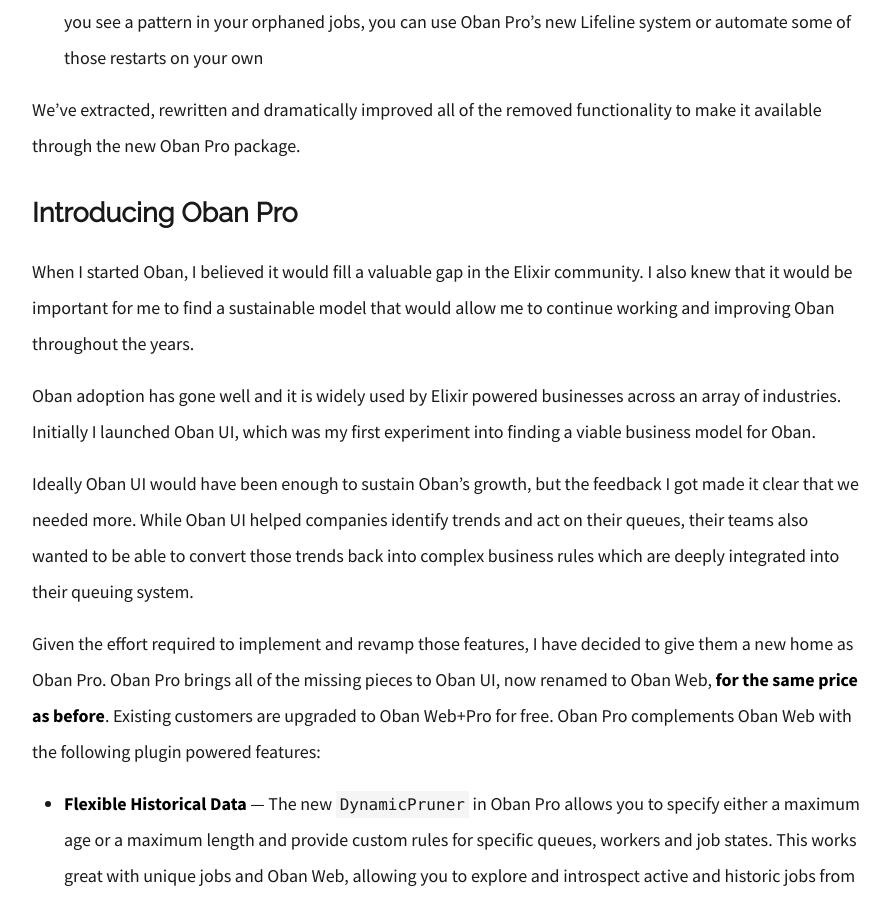
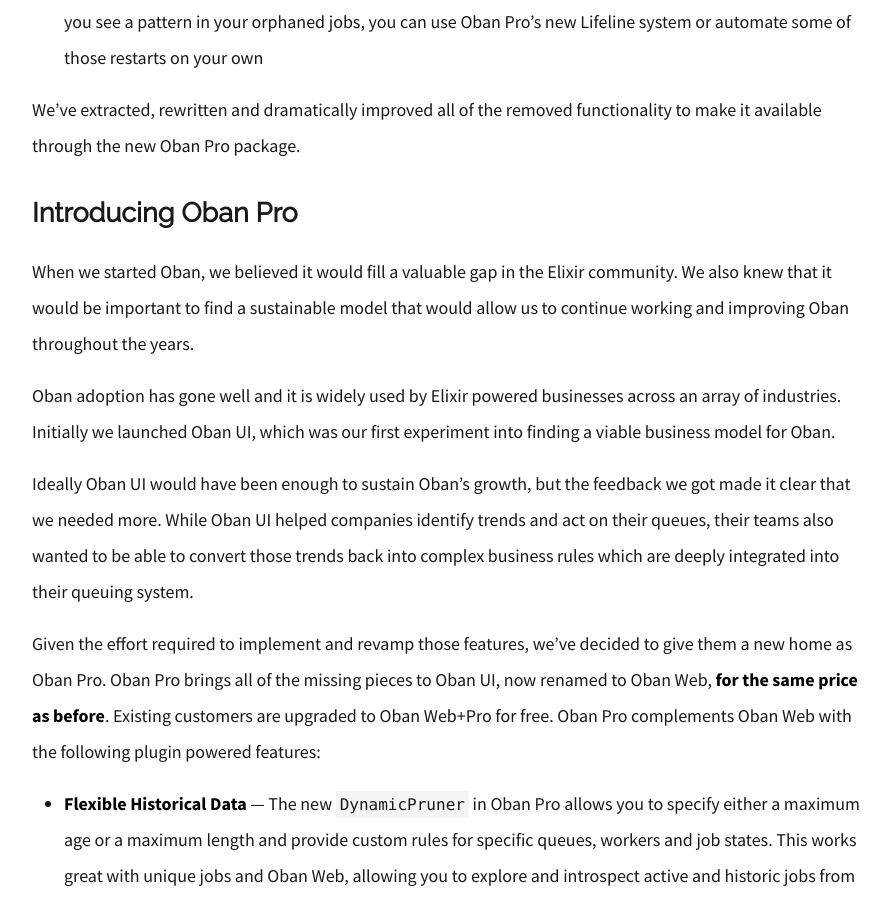
Before and after one commit to sorentwo/soren-website, a Jekyll site: the page built from _posts/2020-06-12-announcing-oban-pro.md, in a window 1280 px wide and 900 px high, scrolled down 2080 px. Shown: the whole window, without its empty margins (194-1084 px from the left). Built offline with Jekyll 4.4.1, drawn with Linux system fonts in a browser that asks for light colours; some of the changed text lies outside the part shown.

Commit message:
Change language to indicate fully company effort

```diff
--- a/_posts/2020-06-12-announcing-oban-pro.md
+++ b/_posts/2020-06-12-announcing-oban-pro.md
@@ -60,16 +60,16 @@
 
 ## Introducing Oban Pro
 
-When I started Oban, I believed it would fill a valuable gap in the Elixir community.
-I also knew that it would be important for me to find a sustainable model that would allow me to continue working and improving Oban throughout the years.
+When we started Oban, we believed it would fill a valuable gap in the Elixir community.
+We also knew that it would be important to find a sustainable model that would allow us to continue working and improving Oban throughout the years.
 
 Oban adoption has gone well and it is widely used by Elixir powered businesses across an array of industries.
-Initially I launched Oban UI, which was my first experiment into finding a viable business model for Oban.
+Initially we launched Oban UI, which was our first experiment into finding a viable business model for Oban.
 
-Ideally Oban UI would have been enough to sustain Oban's growth, but the feedback I got made it clear that we needed more.
+Ideally Oban UI would have been enough to sustain Oban's growth, but the feedback we got made it clear that we needed more.
 While Oban UI helped companies identify trends and act on their queues, their teams also wanted to be able to convert those trends back into complex business rules which are deeply integrated into their queuing system.
 
-Given the effort required to implement and revamp those features, I have decided to give them a new home as Oban Pro.
+Given the effort required to implement and revamp those features, we've decided to give them a new home as Oban Pro.
 Oban Pro brings all of the missing pieces to Oban UI, now renamed to Oban Web, **for the same price as before**.
 Existing customers are upgraded to Oban Web+Pro for free.
 Oban Pro complements Oban Web with the following plugin powered features:
@@ -116,7 +116,7 @@
 - **Queue Scaling** — Scale queues up or down globally from the queue side panel
 
 It's still early days, but we've released an alpha of Oban Web 2.0.0 which is compatible with Oban 2.0+ and bundles with Oban Pro.
-The upgrade process is minimal and mostly involves **deleting code**, so give it a try!
+The upgrade process is minimal and mostly involves deleting code, so give it a try!
 This leads us to the next topic: where to find documentation on all of these changes.
 
 ## Centralized Documentation
```
Also changed, not shown: other parts of _posts/2020-06-12-announcing-oban-pro.md (+1 -1 lines).
